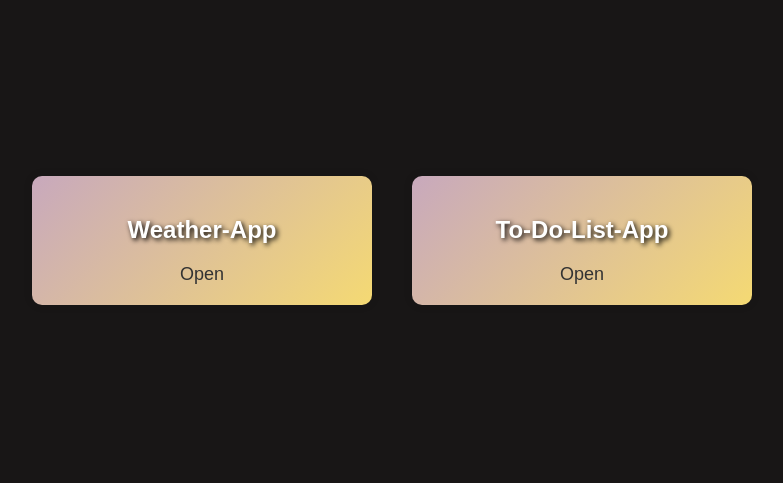
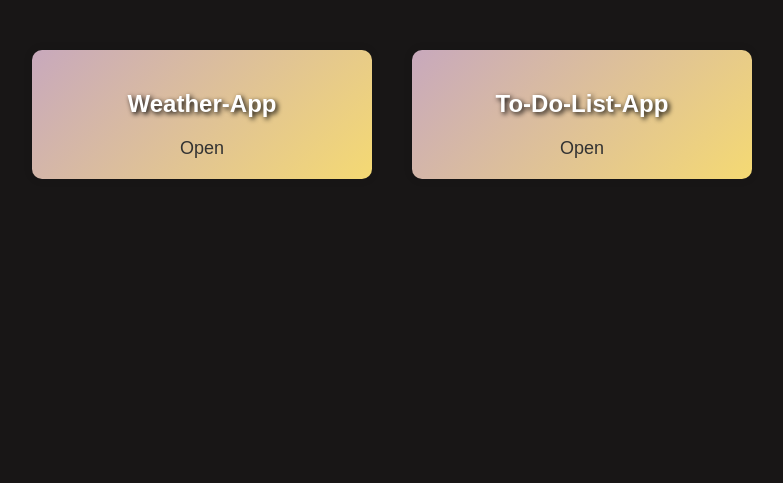
Before and after one commit to Sahil-pvt/javascript-projects, a plain HTML site: page index.html in a window 1280 px wide. Shown: the whole page, without its empty margins (248-1031 px from the left). Drawn offline with Linux system fonts and the light colour scheme.

Commit message:
Added margin-top in main HTML file

```diff
--- a/index.html
+++ b/index.html
@@ -23,7 +23,8 @@
       flex-wrap: wrap;
       justify-content: center;
       align-items: center;
-      height: 60vh;
+      margin-top: 30px;
+      /* height: 60vh; */
     }
 
     .box {
```
